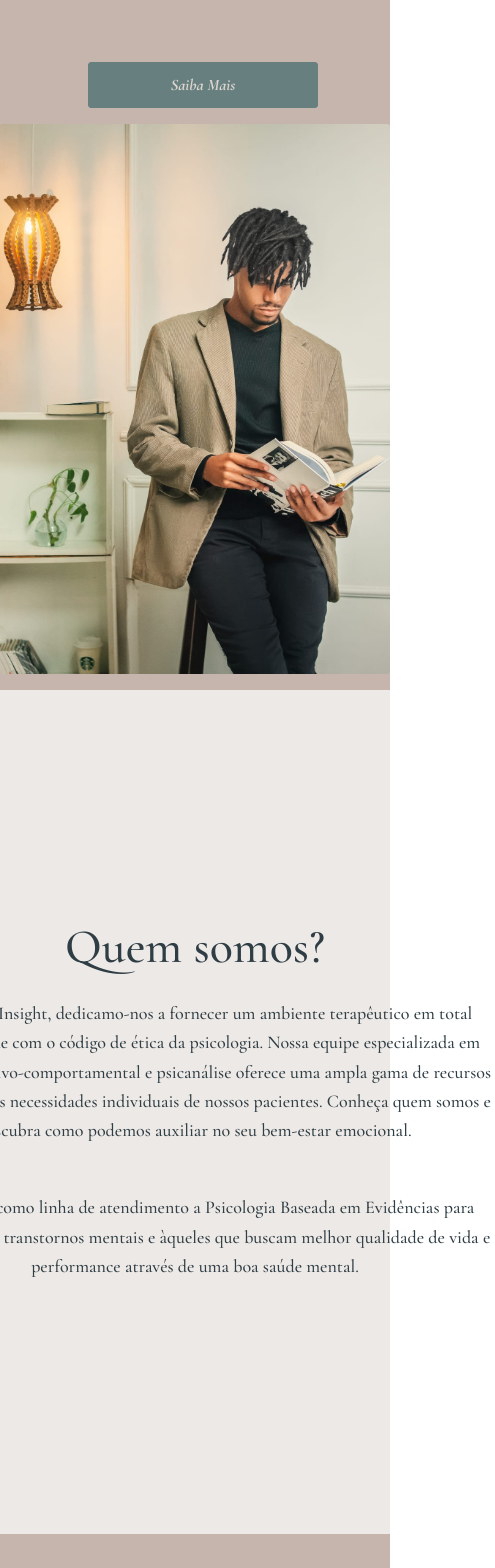
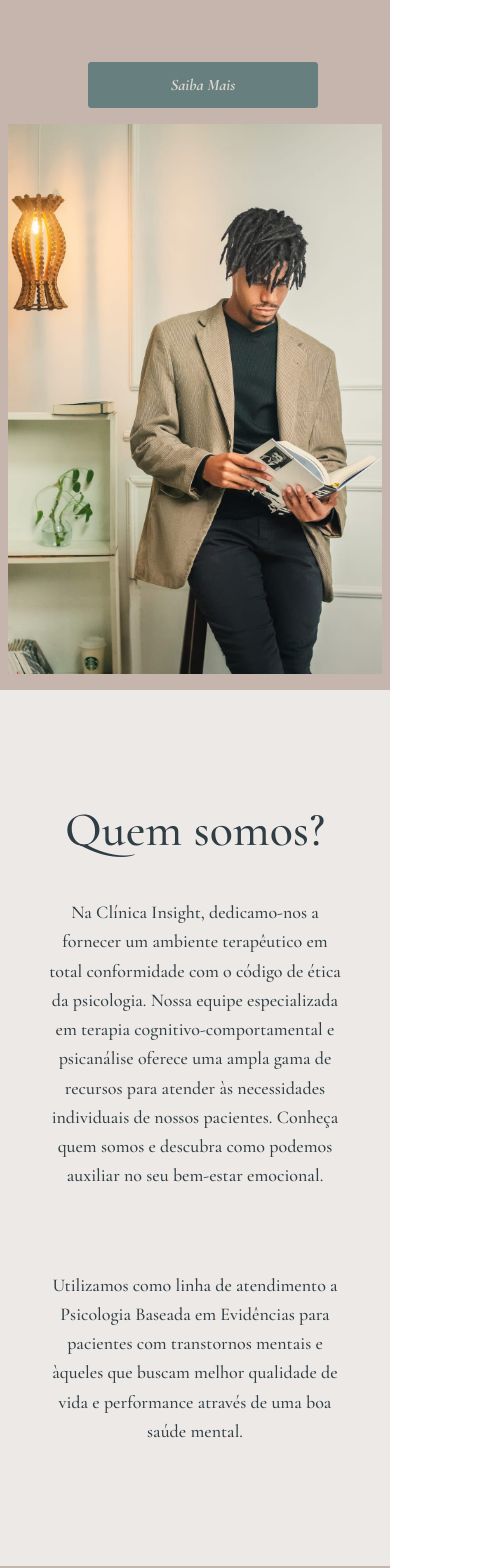
Before and after one commit to Renanincio/caregiver, a React (Vite) app: page / in a window 390 px wide. Shown: the part 340-1908 px from the top of the page, 495 px wide, since content can reach past the window. Built offline with nearby package versions, Linux system fonts and the light colour scheme; the HTML template or start-up script is replaced by a standard one.

Commit message:
mobile mid

```diff
--- a/src/components/header.tsx
+++ b/src/components/header.tsx
@@ -10,7 +10,7 @@ export const Header = () => {
         className={
           menu
             ? "w-300px p-8 h-screen m-auto flex fixed top-0 left-0 bg-header transition-all duration-[.8s] z-10"
-            : "w-300px p-8 h-screen m-auto hidden max-[900px]:flex fixed top-0 left-[-100%] bg-header transition-all duration-[.8s]"
+            : "w-300px p-8 h-screen m-auto hidden max-[900px]:flex fixed top-0 left-[-100%] bg-header transition-all duration-[.8s] z-10"
         }
       >
         <ul className="flex flex-col items-center italic gap-12 font-extrabold  transition-all delay-[.7] ease">
--- a/src/sections/about.tsx
+++ b/src/sections/about.tsx
@@ -3,7 +3,7 @@ import { motion } from "framer-motion";
 export const About = () => {
   return (
     <>
-      <section id="about" className="min-h-screen  bg-about ">
+      <section id="about" className="min-h-screen  bg-about max-[900px]:pt-8">
         <div className="max-w-[1280px] m-auto h-screen p-8 flex justify-center items-center flex-col text-center">
           <motion.h2
             whileInView={{ x: [-100, 0], opacity: [0, 1] }}
@@ -15,7 +15,7 @@ export const About = () => {
           <motion.p
             whileInView={{ x: [-100, 0], opacity: [0, 1] }}
             transition={{ duration: 0.5 }}
-            className="mb-12 w-[600px] font-medium text-[18px] leading-relaxed"
+            className="mb-12 max-w-[600px] w-full p-4 font-medium text-[18px] leading-relaxed"
           >
             Na Clínica Insight, dedicamo-nos a fornecer um ambiente terapêutico
             em total conformidade com o código de ética da psicologia. Nossa
@@ -27,7 +27,7 @@ export const About = () => {
           <motion.p
             whileInView={{ x: [-100, 0], opacity: [0, 1] }}
             transition={{ duration: 0.5 }}
-            className="mb-12 w-[600px] font-medium text-[18px] leading-relaxed"
+            className="mb-12  max-w-[600px] w-full p-4 font-medium text-[18px] leading-relaxed"
           >
             Utilizamos como linha de atendimento a Psicologia Baseada em
             Evidências para pacientes com transtornos mentais e àqueles que
--- a/src/sections/contact.tsx
+++ b/src/sections/contact.tsx
@@ -11,7 +11,7 @@ export const Contact = () => {
           <p className="text-white text-[18px] my-8">
             Pegue um café e entre em contato conosco!
           </p>
-          <form className="flex flex-col gap-4 text-start">
+          <form className="flex flex-col gap-4 text-start max-[900px]:px-4">
             <input
               type="text"
               placeholder="Nome"
--- a/src/sections/home.tsx
+++ b/src/sections/home.tsx
@@ -9,7 +9,7 @@ import { motion } from "framer-motion";
 export const Home = () => {
   return (
     <section id="home" className="bg-services min-h-screen flex">
-      <div className="max-w-[1280px] mx-auto flex h-full min-h-screen justify-evenly items-center w-full max-[900px]:flex-wrap max-[900px]:pb-4">
+      <div className="max-w-[1280px] mx-auto flex min-h-screen h-full justify-evenly items-center w-full max-[900px]:flex-wrap max-[900px]:pb-4">
         <div className="flex flex-col max-w-[700px] pl-4 ">
           <motion.h1
             whileInView={{ x: [-100, 0], opacity: [0, 1] }}
@@ -58,28 +58,28 @@ export const Home = () => {
             <img
               src="./Filipe1.jpg"
               alt="foto de um psicólogo"
-              className="w-[475px] h-full rounded-btn max-[900px]:w-[425px] max-[900px]:h-[550px] max-[900px]:mx-auto"
+              className="w-[475px] h-screen rounded-btn max-[900px]:w-[425px] max-[900px]:h-[550px] max-[900px]:mx-auto max-[550px]:max-w-[550px] max-[550px]:w-full max-[550px]:px-2"
             />
           </SwiperSlide>
           <SwiperSlide className="h-full">
             <img
               src="./filipe2.jpg"
               alt="foto de um psicólogo"
-              className="w-[475px] h-full rounded-btn max-[900px]:w-[425px] max-[900px]:h-[550px] max-[900px]:mx-auto"
+              className="w-[475px] h-screen rounded-btn max-[900px]:w-[425px] max-[900px]:h-[550px] max-[900px]:mx-auto max-[550px]:max-w-[550px] max-[550px]:w-full max-[550px]:px-2"
             />
           </SwiperSlide>
           <SwiperSlide className="h-full">
             <img
               src="./Filipe3.jpg"
               alt="foto de um psicólogo"
-              className="w-[475px] h-full rounded-btn max-[900px]:w-[425px] max-[900px]:h-[550px] max-[900px]:mx-auto"
+              className="w-[475px] h-screen rounded-btn max-[900px]:w-[425px] max-[900px]:h-[550px] max-[900px]:mx-auto max-[550px]:max-w-[550px] max-[550px]:w-full max-[550px]:px-2"
             />
           </SwiperSlide>
           <SwiperSlide className="h-full">
             <img
               src="./Filipe4.jpg"
               alt="foto de um psicólogo"
-              className="w-[550px] h-full rounded-btn max-[900px]:w-[425px] max-[900px]:h-[550px] max-[900px]:mx-auto"
+              className="w-[550px] h-screen rounded-btn max-[900px]:w-[425px] max-[900px]:h-[550px] max-[900px]:mx-auto max-[550px]:max-w-[550px] max-[550px]:w-full max-[550px]:px-2"
             />
           </SwiperSlide>
         </Swiper>
--- a/src/sections/services.tsx
+++ b/src/sections/services.tsx
@@ -51,7 +51,7 @@ export const Services = () => {
                 <motion.p
                   whileInView={{ x: [-100, 0], opacity: [0, 1] }}
                   transition={{ duration: 0.5 }}
-                  className="text-[16px] font-normal w-[550px] mt-8"
+                  className="text-[16px] font-normal max-w-[550px] w-full max-[900px]:px-2 mt-8"
                 >
                   A terapia individual é um contexto terapêutico singular,
                   proporcionando um espaço dedicado à exploração profunda de
@@ -91,7 +91,7 @@ export const Services = () => {
                 <motion.p
                   whileInView={{ x: [-100, 0], opacity: [0, 1] }}
                   transition={{ duration: 0.5 }}
-                  className="text-[16px] font-normal w-[550px] mt-8"
+                  className="text-[16px] font-normal max-w-[550px] w-full max-[900px]:px-2 mt-8"
                 >
                   Em nossa abordagem no Insight, oferecemos testes diagnósticos
                   realizados por profissionais especializados em psicologia.
```
